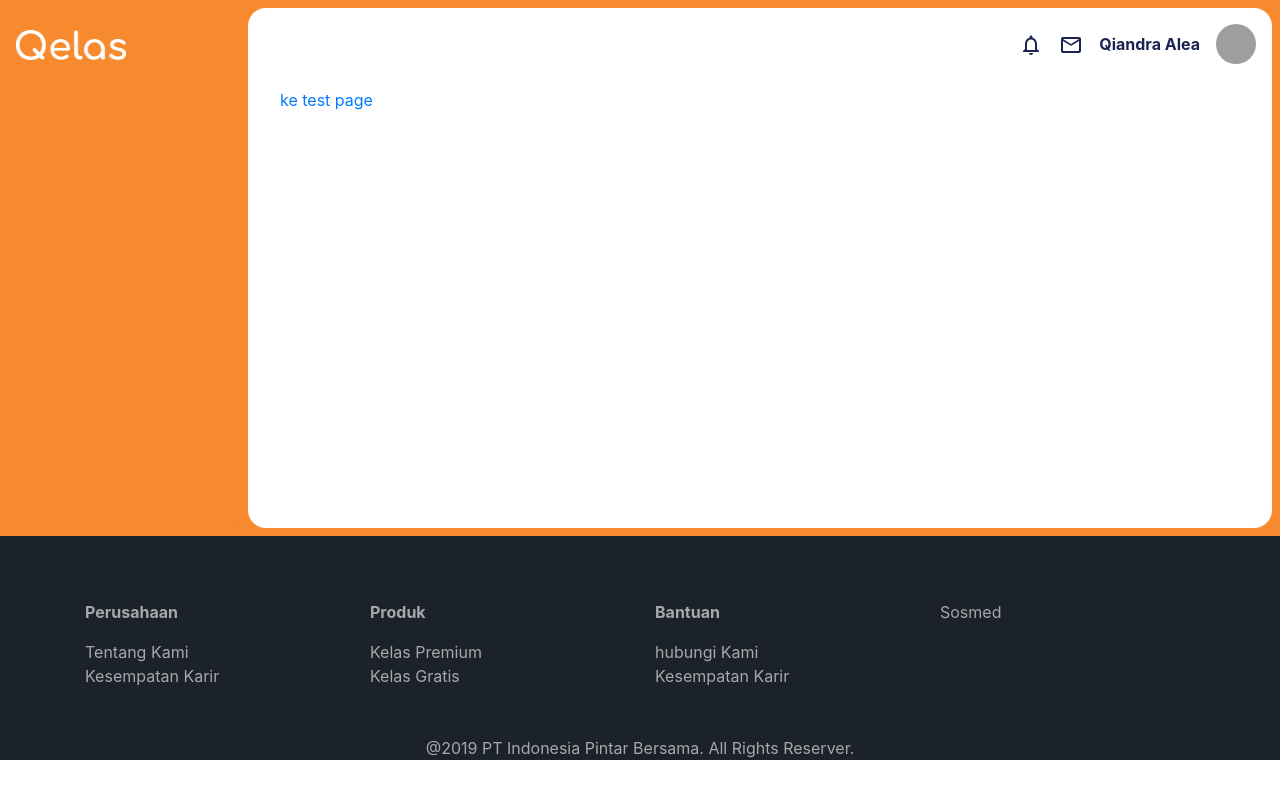
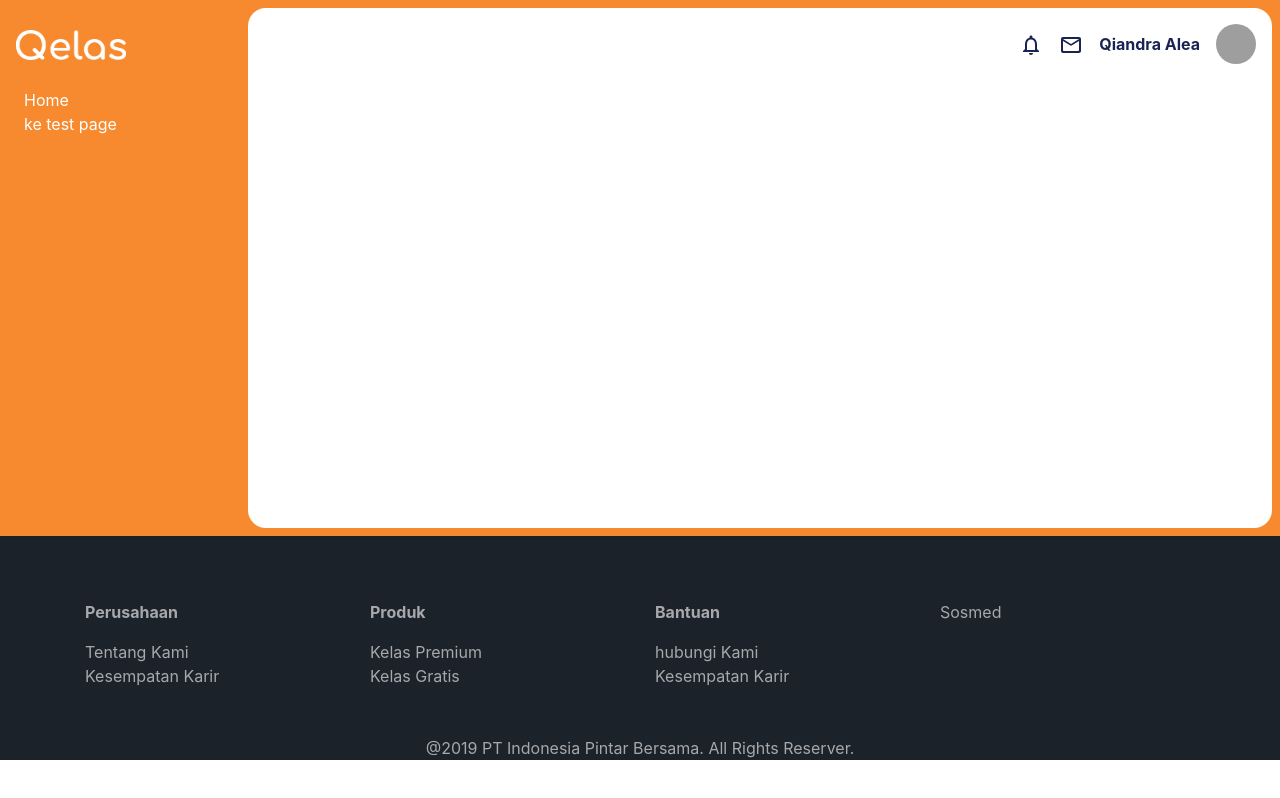
Before and after one commit to hisbu/qlas, a React (Create React App) app: page /dashboard in a window 1280 px wide. Built offline with nearby package versions, Linux system fonts and the light colour scheme; grey boxes are pictures that could not be loaded.

Commit message:
'dashboarduser2'

```diff
--- a/src/component/topMenu.jsx
+++ b/src/component/topMenu.jsx
@@ -1,4 +1,5 @@
 import React, {Component} from 'react'
+import {Link, Redirect} from 'react-router-dom'
 import { makeStyles, Avatar, Badge } from '@material-ui/core'
 import { MailOutlineRounded, NotificationsNone } from '@material-ui/icons'
 import {
@@ -16,7 +17,7 @@ import {
 import qian from '../supports/img/qian.jpg'
 import Logo from './../supports/img/logo3.png'
 import Logo2 from './../supports/img/logo1.png'
-import { Link } from 'react-router-dom'
+
 
 const useStyle = makeStyles({
     bigAvatar:{
@@ -89,7 +90,9 @@ class TopMenu extends Component{
                                 </DropdownItem>
                                 <DropdownItem divider />
                                 <DropdownItem>
-                                    Reset
+                                    {/* <Redirect to='/'> */}
+                                        Logout
+                                    {/* </Redirect> */}
                                 </DropdownItem>
                                 </DropdownMenu>
                             </UncontrolledDropdown>
--- a/src/pages/user/dashboardUser.js
+++ b/src/pages/user/dashboardUser.js
@@ -20,14 +20,15 @@ class DashboardUser extends Component{
         <div className='dashboardUser'>
 
             <div className='sideMenu '>
-              <div className='logo mt-4'>
-                {/* <img src={Logo} height='40px' alt='qlas logo' /> */}
+              <div className='sideMenuItem'>
+                <Link to='/dashboard'><span>Home</span></Link>
+                <Link to='/dashboard/test'><span>ke test page</span></Link>
               </div>
             </div>
             <div className='contentContainer '>
               <div className='contentSection '>
 
-                <Link to='/dashboard/test'>ke test page</Link>
+
 
                 <Route path='/dashboard/test' component={TestPage}/>
 
--- a/src/pages/user/style.css
+++ b/src/pages/user/style.css
@@ -58,3 +58,14 @@
     color: var(--qColorSecondry);
     font-weight: bold;
 }
+
+.sideMenuItem{
+    margin-top: 5em;
+    margin-left: 1em;
+    color: white;
+}
+
+.sideMenuItem span{
+    display: block;
+    color: white;
+}
```
